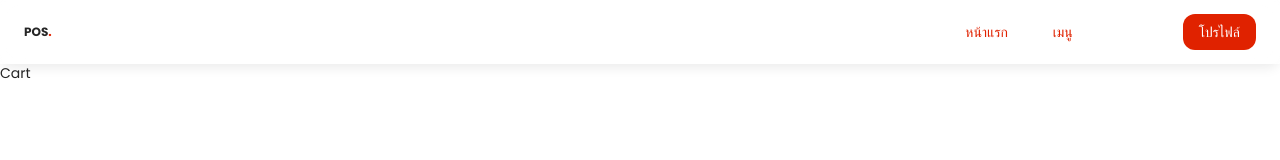
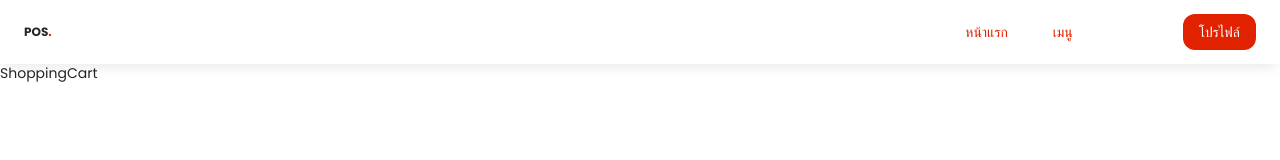
Before and after one commit to Thanawat0107/pos_client, a React (Vite) app: page /cart in a window 1280 px wide. Shown: the top 160 px of the page. Built offline with nearby package versions, Linux system fonts and the light colour scheme; some icons are missing.

Commit message:
เตรียมหน้า Cart

```diff
--- /dev/null
+++ b/src/components/pages/cart/CartItem.tsx
@@ -0,0 +1,5 @@
+export default function CartItem() {
+  return (
+    <div>CartItem</div>
+  )
+}
--- a/src/pages/Home.tsx
+++ b/src/pages/Home.tsx
@@ -2,10 +2,10 @@ import { useState } from "react";
 import Carousel from "../components/layouts/Carousel";
 import CategoryScroller, {
   demoCategories,
-} from "../components/pages/home/category/CategoryScroller";
+} from "../components/pages/category/CategoryScroller";
 import { Typography, Box } from "@mui/material";
-import MenuScroller from "../components/pages/home/menu/MenuScroller";
-import type { Menu } from "../components/pages/home/menu/MenuCard";
+import MenuScroller from "../components/pages/menu/MenuScroller";
+import type { Menu } from "../components/pages/menu/MenuCard";
 
 const items: Menu[] = [
   {
--- a/src/pages/MenuItem.tsx
+++ b/src/pages/MenuItem.tsx
@@ -1,5 +1,5 @@
-import type { Menu } from "../components/pages/home/menu/MenuCard";
-import MenuList from "../components/pages/home/menu/MenuList";
+import type { Menu } from "../components/pages/menu/MenuCard";
+import MenuList from "../components/pages/menu/MenuList";
 
 const mock: Menu[] = [
   {
--- /dev/null
+++ b/src/pages/ShoppingCart.tsx
@@ -0,0 +1,5 @@
+export default function ShoppingCart() {
+  return (
+    <div>ShoppingCart</div>
+  )
+}
--- a/src/routers/Routers.tsx
+++ b/src/routers/Routers.tsx
@@ -2,7 +2,7 @@ import { Route, Routes } from "react-router-dom";
 import Home from "../pages/Home";
 import NotFound from "../components/pages/NotFound";
 import MenuItem from "../pages/MenuItem";
-import Cart from "../pages/Cart";
+import Cart from "../pages/ShoppingCart";
 import Profile from "../pages/Profile";
 
 export default function Routers() {
```
Also changed, not shown: src/components/pages/cart/Cart.tsx (renamed from src/pages/Cart.tsx), src/components/pages/category/CategoryScroller.tsx (renamed from src/components/pages/home/category/CategoryScroller.tsx), src/components/pages/menu/MenuCard.tsx (renamed from src/components/pages/home/menu/MenuCard.tsx), src/components/pages/menu/MenuList.tsx (renamed from src/components/pages/home/menu/MenuList.tsx), src/components/pages/menu/MenuScroller.tsx (renamed from src/components/pages/home/menu/MenuScroller.tsx).
